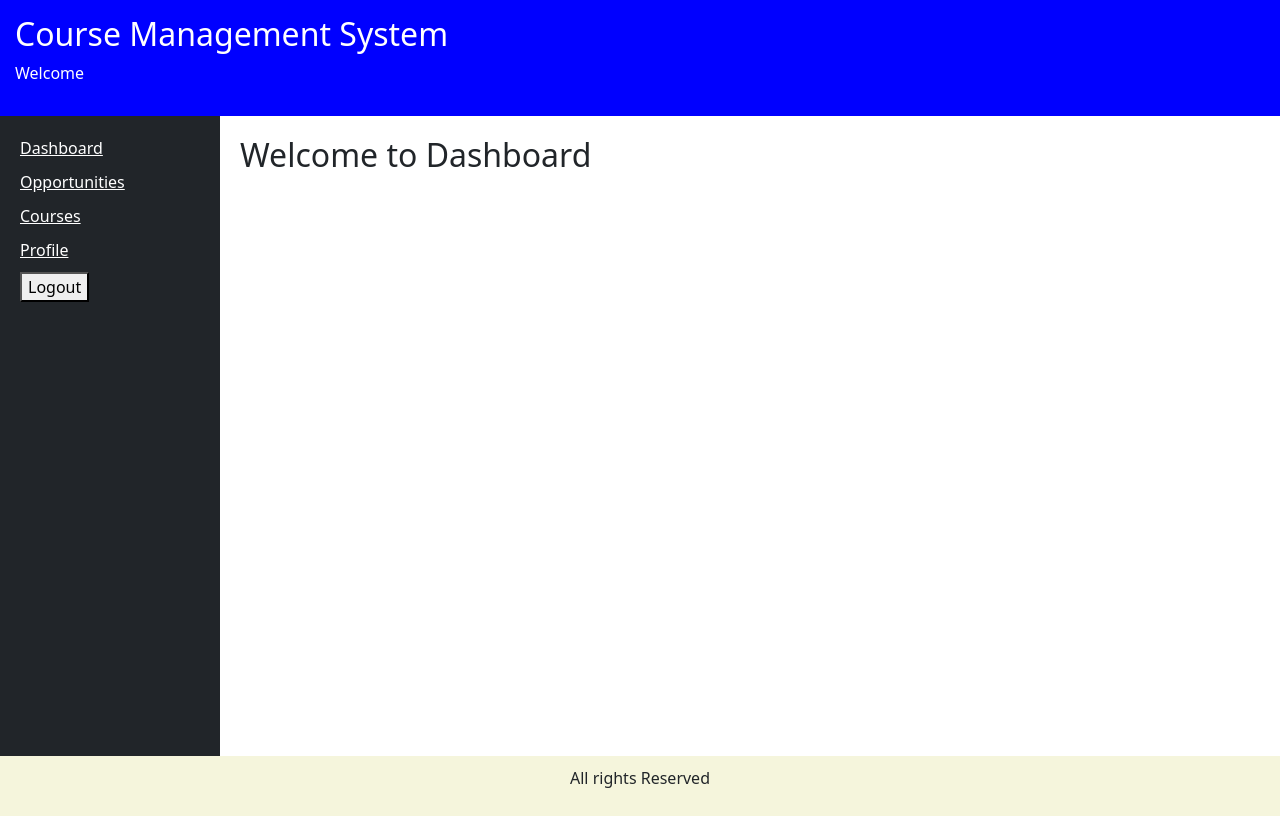
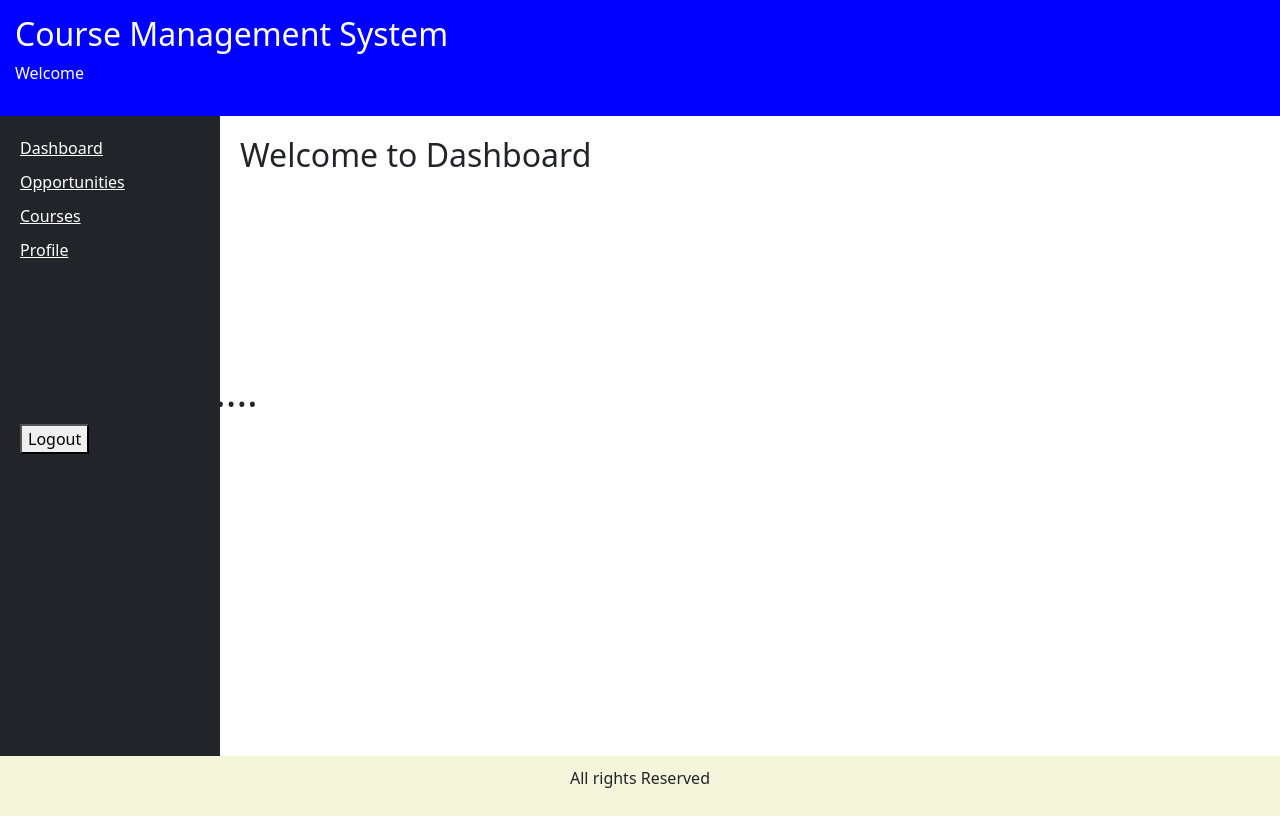
Before and after one commit to Bijin-Deva/College-Placement-Management, a React (Vite) app in the folder frontend/: page /dashboard in a window 1280 px wide. Built offline with nearby package versions, Linux system fonts and the light colour scheme; sample sign-in values are in the browser's storage.

Commit message:
Updated the routes

```diff
--- a/frontend/src/components/SideNav.jsx
+++ b/frontend/src/components/SideNav.jsx
@@ -17,6 +17,7 @@ function SideNav(){
             <Link to="/dashboard/opportunities" style={{color:"white",display:'block',marginBottom:'10px'}}>Opportunities</Link>
             <Link to="/dashboard/courses" style={{color:"white",display:'block',marginBottom:'10px'}}>Courses</Link>
             <Link to="/dashboard/profile" style={{color:"white",display:'block',marginBottom:'10px'}}>Profile</Link>
+            <h1>Shadu baavaa pichodaaa....</h1>
             <button onClick={handleLogout}>Logout</button>
         </div>
     )
```
